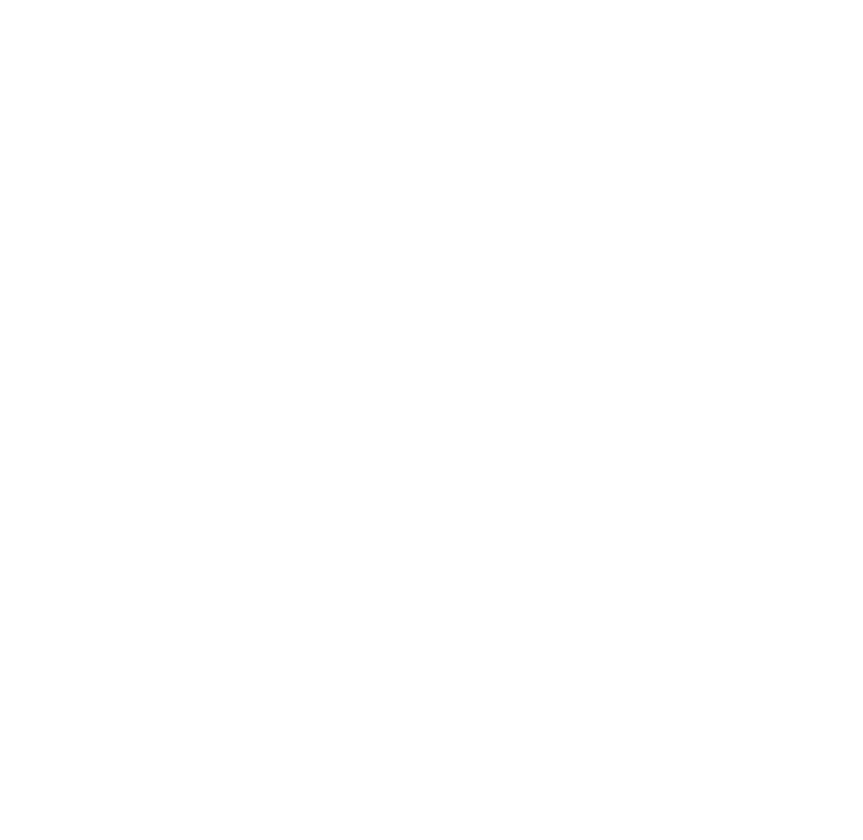
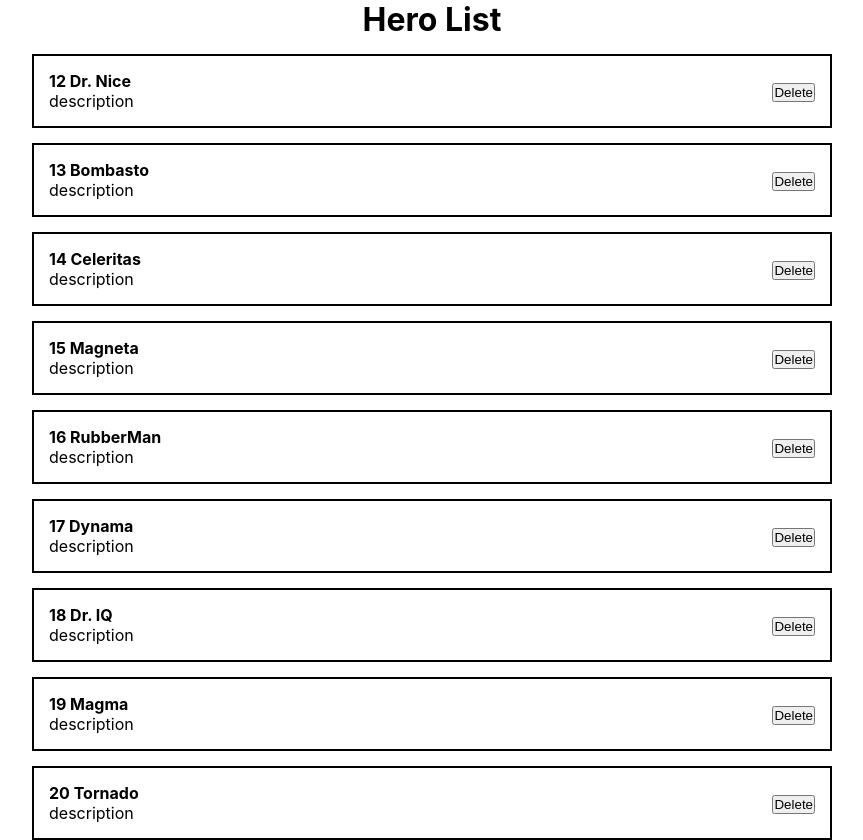
Before and after one commit to YaroslavOkrema/hero-list, a React (Create React App) app: page / in a window 1280 px wide. Shown: the whole page, without its empty margins (208-1071 px from the left). Before the commit the page ends 800 px from the top, so only its background shows below. Built offline with nearby package versions, Linux system fonts and the light colour scheme; the HTML template or start-up script is replaced by a standard one.

Commit message:
feat: add heroes

```diff
--- a/src/App.css
+++ b/src/App.css
@@ -1,38 +1,14 @@
-.App {
-  text-align: center;
+* {
+  margin: 0;
+  padding: 0;
+  box-sizing: border-box;
 }
 
-.App-logo {
-  height: 40vmin;
-  pointer-events: none;
+#root {
+  display: flex;
+  justify-content: center;
 }
 
-@media (prefers-reduced-motion: no-preference) {
-  .App-logo {
-    animation: App-logo-spin infinite 20s linear;
-  }
+.App {
+  width: 800px;
 }
-
-.App-header {
-  background-color: #282c34;
-  min-height: 100vh;
-  display: flex;
-  flex-direction: column;
-  align-items: center;
-  justify-content: center;
-  font-size: calc(10px + 2vmin);
-  color: white;
-}
-
-.App-link {
-  color: #61dafb;
-}
-
-@keyframes App-logo-spin {
-  from {
-    transform: rotate(0deg);
-  }
-  to {
-    transform: rotate(360deg);
-  }
-}
--- a/src/App.tsx
+++ b/src/App.tsx
@@ -1,12 +1,26 @@
-import React from 'react';
+import React, {useState} from 'react';
 import './App.css';
+import HeroList from "./components/HeroList/HeroList";
 
 function App() {
-  return (
-    <div className="App">
+    const [heroes, setHeroes] = useState([
+        { id: 12, name: 'Dr. Nice' },
+        { id: 13, name: 'Bombasto' },
+        { id: 14, name: 'Celeritas' },
+        { id: 15, name: 'Magneta' },
+        { id: 16, name: 'RubberMan' },
+        { id: 17, name: 'Dynama' },
+        { id: 18, name: 'Dr. IQ' },
+        { id: 19, name: 'Magma' },
+        { id: 20, name: 'Tornado' }
+    ]);
 
-    </div>
-  );
+    return (
+        <div className="App">
+            <HeroList heroes={heroes}/>
+        </div>
+    );
+
 }
 
 export default App;
--- /dev/null
+++ b/src/components/HeroItem/HeroItem.css
@@ -0,0 +1,8 @@
+.hero {
+    display: flex;
+    padding: 15px;
+    border: 2px solid black;
+    margin-top: 15px;
+    justify-content: space-between;
+    align-items: center;
+}
--- /dev/null
+++ b/src/components/HeroItem/HeroItem.tsx
@@ -0,0 +1,21 @@
+import React from 'react';
+import {HeroItemProps} from "../../interfaces";
+import './HeroItem.css'
+
+const HeroItem: React.FC<HeroItemProps> = ({hero}) => {
+    return (
+        <div className="hero">
+            <div className="hero__content">
+                <strong>{hero.id} {hero.name}</strong>
+                <div>
+                    description
+                </div>
+            </div>
+            <div className="hero__btn">
+                <button>Delete</button>
+            </div>
+        </div>
+    );
+};
+
+export default HeroItem;
--- /dev/null
+++ b/src/components/HeroList/HeroList.css
@@ -0,0 +1,3 @@
+.hero__title {
+    text-align: center;
+}
--- /dev/null
+++ b/src/components/HeroList/HeroList.tsx
@@ -0,0 +1,17 @@
+import React from 'react';
+import HeroItem from "../HeroItem/HeroItem";
+import {HeroListProps} from "../../interfaces";
+import './HeroList.css'
+
+const HeroList: React.FC<HeroListProps> = ({heroes}) => {
+    return (
+        <div>
+            <h1 className="hero__title">Hero List</h1>
+            {heroes.map((hero) => (
+                <HeroItem hero={hero} key={hero.id}/>
+            ))}
+        </div>
+    );
+};
+
+export default HeroList;
--- /dev/null
+++ b/src/interfaces/index.ts
@@ -0,0 +1,12 @@
+export interface Hero {
+    id: number;
+    name: string;
+}
+
+export interface HeroListProps {
+    heroes: Hero[];
+}
+
+export interface HeroItemProps {
+    hero: Hero;
+}
```
